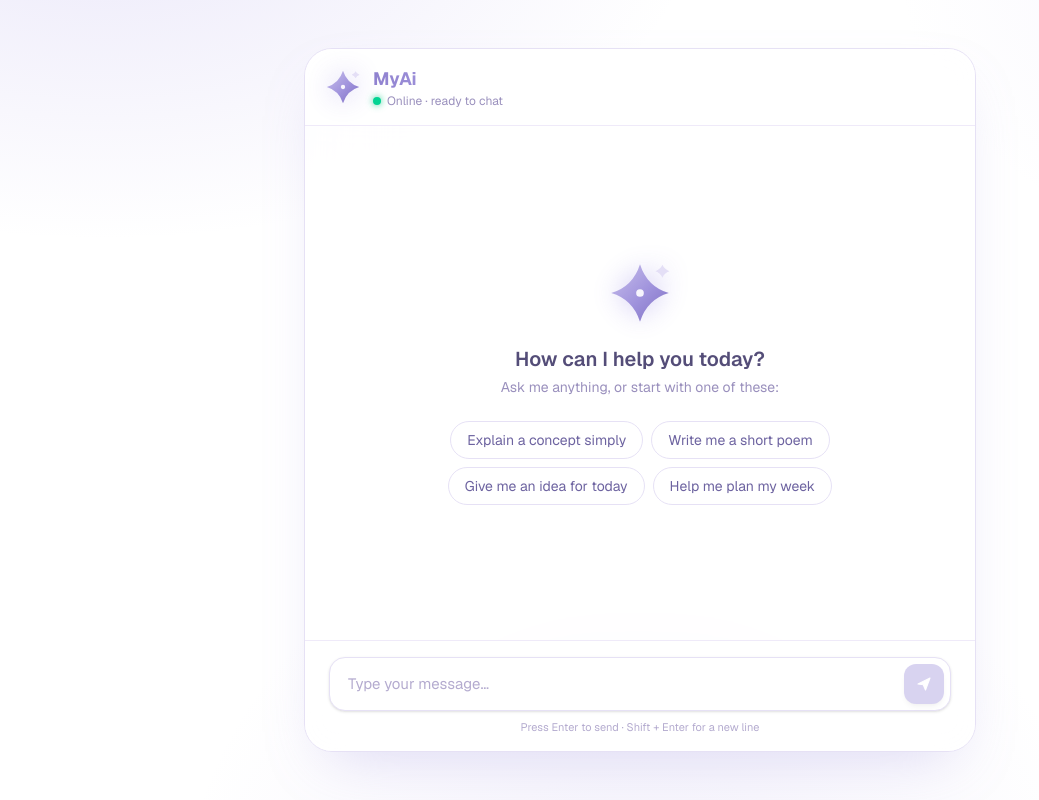
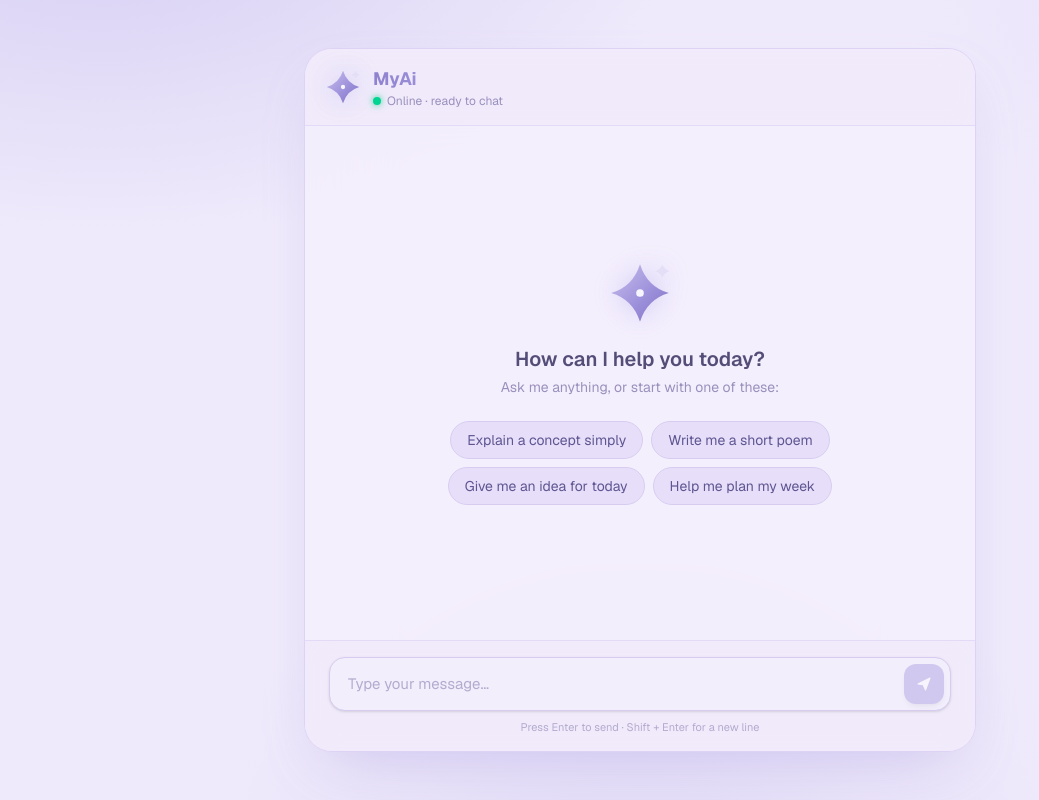
Before and after one commit to megha-56/MyAi, a Next.js app: page / in a window 1280 px wide. Shown: the whole page, without its empty margins (0-1039 px from the left). Built offline with nearby package versions, Linux system fonts and the light colour scheme.

Commit message:
Changes in globals.css

```diff
--- a/src/app/globals.css
+++ b/src/app/globals.css
@@ -1,7 +1,7 @@
 @import "tailwindcss";
 
 :root {
-  --background: #ffffff;
+  --background: #efeafb;
   --foreground: #4a4568;
 }
 
@@ -14,7 +14,7 @@
 
 @media (prefers-color-scheme: dark) {
   :root {
-    --background: #ffffff;
+    --background: #efeafb;
     --foreground: #4a4568;
   }
 }
@@ -28,9 +28,9 @@ body {
   color: var(--foreground);
   font-family: var(--font-geist-sans), Arial, Helvetica, sans-serif;
   background:
-    radial-gradient(1000px 560px at 8% -12%, rgba(167, 155, 231, 0.22), transparent 60%),
-    radial-gradient(880px 560px at 110% -4%, rgba(196, 188, 240, 0.20), transparent 58%),
-    radial-gradient(760px 760px at 50% 120%, rgba(179, 168, 232, 0.16), transparent 62%),
+    radial-gradient(1000px 560px at 8% -12%, rgba(167, 155, 231, 0.35), transparent 60%),
+    radial-gradient(880px 560px at 110% -4%, rgba(196, 188, 240, 0.30), transparent 58%),
+    radial-gradient(760px 760px at 50% 120%, rgba(179, 168, 232, 0.26), transparent 62%),
     var(--background);
   background-attachment: fixed;
 }
--- a/src/app/page.tsx
+++ b/src/app/page.tsx
@@ -99,9 +99,9 @@ export default function Chat() {
 
   return (
     <main className="flex min-h-full items-center justify-center p-4 sm:p-6">
-      <div className="flex h-[88vh] w-full max-w-2xl flex-col overflow-hidden rounded-[28px] border border-[#e6e1f5] bg-white/80 shadow-[0_24px_60px_-24px_rgba(159,146,220,0.35)] backdrop-blur-2xl">
+      <div className="flex h-[88vh] w-full max-w-2xl flex-col overflow-hidden rounded-[28px] border border-[#ddd3f4] bg-[#f5f1fd]/80 shadow-[0_24px_60px_-24px_rgba(159,146,220,0.40)] backdrop-blur-2xl">
         {/* Header */}
-        <header className="flex items-center gap-3 border-b border-[#efeaf9] bg-white/80 px-5 py-4 backdrop-blur-md">
+        <header className="flex items-center gap-3 border-b border-[#e2daf6] bg-[#efe9fb]/80 px-5 py-4 backdrop-blur-md">
           <Logo className="h-9 w-9 animate-glow" />
           <div className="leading-tight">
             <h1 className="bg-gradient-to-r from-[#8f81cf] to-[#b3a8e8] bg-clip-text text-lg font-bold text-transparent">
@@ -133,7 +133,7 @@ export default function Chat() {
                   <button
                     key={s}
                     onClick={() => sendMessage(s)}
-                    className="rounded-full border border-[#e6e1f5] bg-white px-4 py-2 text-sm text-[#6d63a0] transition hover:-translate-y-0.5 hover:border-[#c9c0ec] hover:bg-[#f6f4fc] hover:shadow-md"
+                    className="rounded-full border border-[#d7ccf0] bg-[#e7dffa] px-4 py-2 text-sm text-[#5f5591] transition hover:-translate-y-0.5 hover:border-[#c4b6ec] hover:bg-[#ded2f7] hover:shadow-md"
                   >
                     {s}
                   </button>
@@ -157,7 +157,7 @@ export default function Chat() {
                   className={`flex h-8 w-8 shrink-0 items-center justify-center rounded-full text-xs font-semibold shadow-sm ${
                     isUser
                       ? 'bg-[#9f92dc] text-white'
-                      : 'border border-[#ece7f8] bg-white'
+                      : 'border border-[#ddd3f4] bg-[#eae2fb]'
                   }`}
                 >
                   {isUser ? 'You' : <Logo className="h-5 w-5" />}
@@ -167,7 +167,7 @@ export default function Chat() {
                   className={`max-w-[78%] whitespace-pre-wrap break-words px-4 py-2.5 text-[15px] leading-relaxed shadow-sm ${
                     isUser
                       ? 'rounded-3xl rounded-br-md bg-[#9f92dc] text-white'
-                      : 'rounded-3xl rounded-bl-md border border-[#ece7f8] bg-white text-[#453f63]'
+                      : 'rounded-3xl rounded-bl-md border border-[#ddd3f4] bg-[#eae2fb] text-[#453f63]'
                   }`}
                 >
                   {m.content}
@@ -178,10 +178,10 @@ export default function Chat() {
 
           {showTyping && (
             <div className="animate-rise flex items-end gap-2.5">
-              <div className="flex h-8 w-8 shrink-0 items-center justify-center rounded-full border border-[#ece7f8] bg-white shadow-sm">
+              <div className="flex h-8 w-8 shrink-0 items-center justify-center rounded-full border border-[#ddd3f4] bg-[#eae2fb] shadow-sm">
                 <Logo className="h-5 w-5" />
               </div>
-              <div className="rounded-3xl rounded-bl-md border border-[#ece7f8] bg-white px-4 py-2.5">
+              <div className="rounded-3xl rounded-bl-md border border-[#ddd3f4] bg-[#eae2fb] px-4 py-2.5">
                 <TypingDots />
               </div>
             </div>
@@ -189,8 +189,8 @@ export default function Chat() {
         </div>
 
         {/* Composer */}
-        <div className="border-t border-[#efeaf9] bg-white/80 px-4 py-4 backdrop-blur-md sm:px-6">
-          <div className="flex items-end gap-2 rounded-2xl border border-[#e6e1f5] bg-white p-1.5 shadow-sm focus-within:border-[#b3a8e8] focus-within:ring-2 focus-within:ring-[#e6e1f5]">
+        <div className="border-t border-[#e2daf6] bg-[#efe9fb]/80 px-4 py-4 backdrop-blur-md sm:px-6">
+          <div className="flex items-end gap-2 rounded-2xl border border-[#d7ccf0] bg-[#f2eefc] p-1.5 shadow-sm focus-within:border-[#b3a8e8] focus-within:ring-2 focus-within:ring-[#ddd3f4]">
             <textarea
               rows={1}
               value={input}
```
